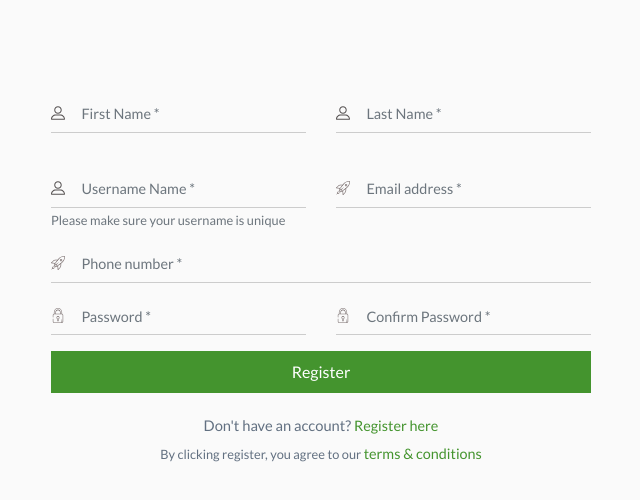
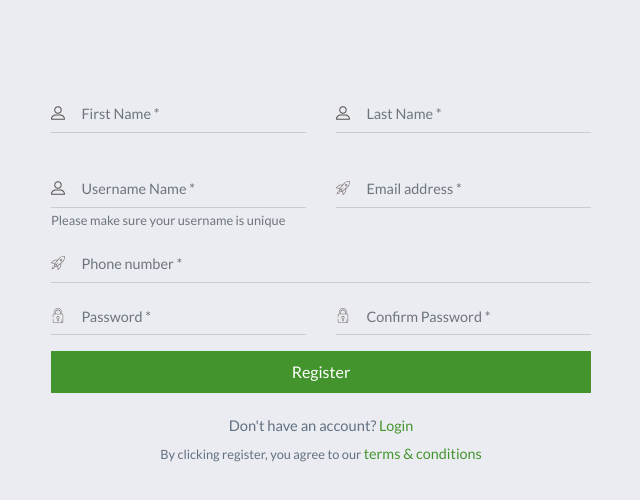
Before and after one commit to Achilles45/farmcart, a Vue app: page /register in a window 1280 px wide. Shown: the top 500 px of the page, without its empty margins (319-959 px from the left). Built offline with nearby package versions, Linux system fonts and the light colour scheme; the HTML template or start-up script is replaced by a standard one.

Commit message:
More css fixes

```diff
--- a/src/views/ForgotPassword.vue
+++ b/src/views/ForgotPassword.vue
@@ -35,7 +35,7 @@ export default {
 </script>
 <style lang="scss" scoped>
 .forgot__password{
-    background: #fafafa;
+    background: #EBECF1;
     height: 100vh;
     padding-top: 6rem;
 }
--- a/src/views/Login.vue
+++ b/src/views/Login.vue
@@ -44,7 +44,7 @@ export default {
 <style lang="scss" scoped>
 @import '../styles/colors';
 .login{
-    background: #fafafa;
+    background: #EBECF1;
     height: 100vh;
     // display: flex;
     // justify-content: center;
--- a/src/views/Register.vue
+++ b/src/views/Register.vue
@@ -74,7 +74,7 @@
                             </div>
                             <button type="submit" class="register__btn">Register</button>
                             <div class="bottom__text text-center mt-3">
-                                <p>Don't have an account? <router-link to="/register" class="bottom-link">Register here</router-link></p>
+                                <p>Don't have an account? <router-link to="/login" class="bottom-link">Login</router-link></p>
                                 <small>By clicking register, you agree to our <router-link to="/" class="bottom-link">terms & conditions</router-link></small>
                             </div>
                         </form>
@@ -92,7 +92,7 @@ export default {
 </script>
 <style lang="scss" scoped>
 .register{
-    background: #fafafa;
+    background: #EBECF1;
     height: 100vh;
 }
 .register__contents{
```
